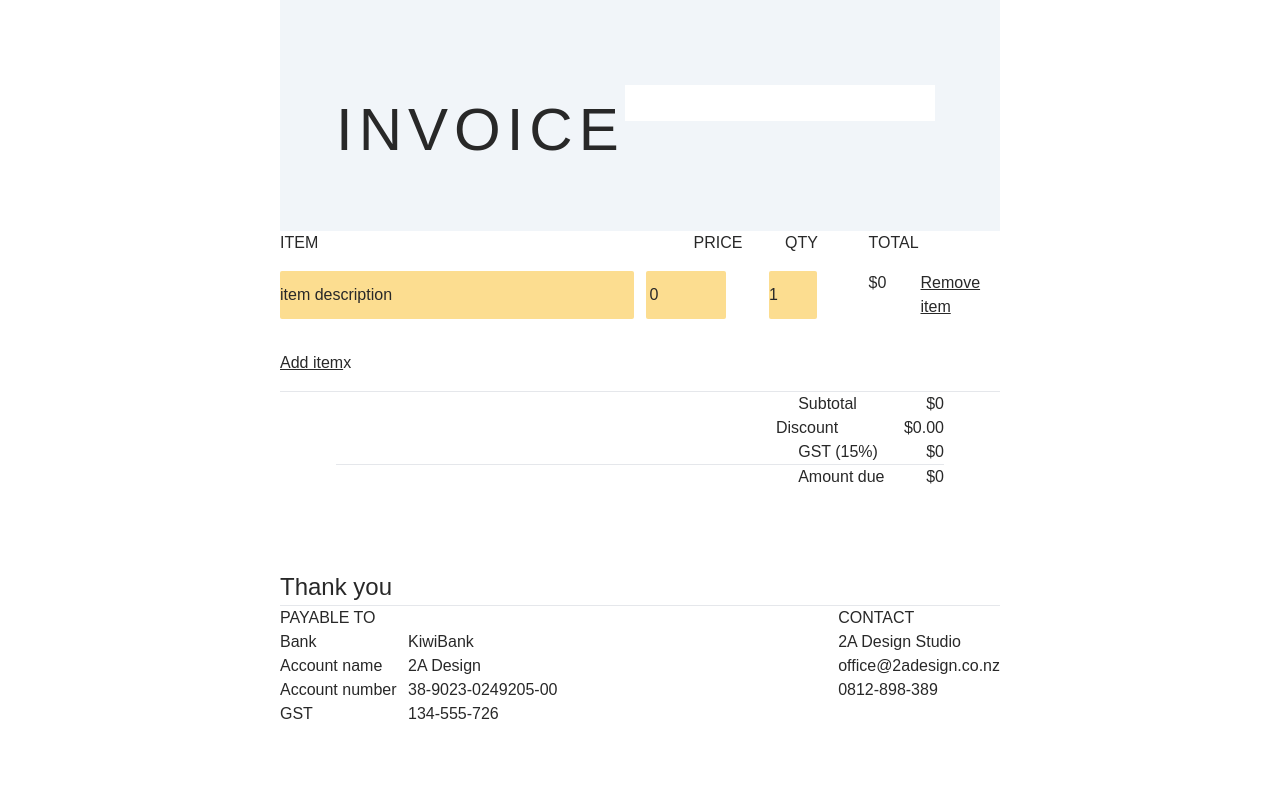
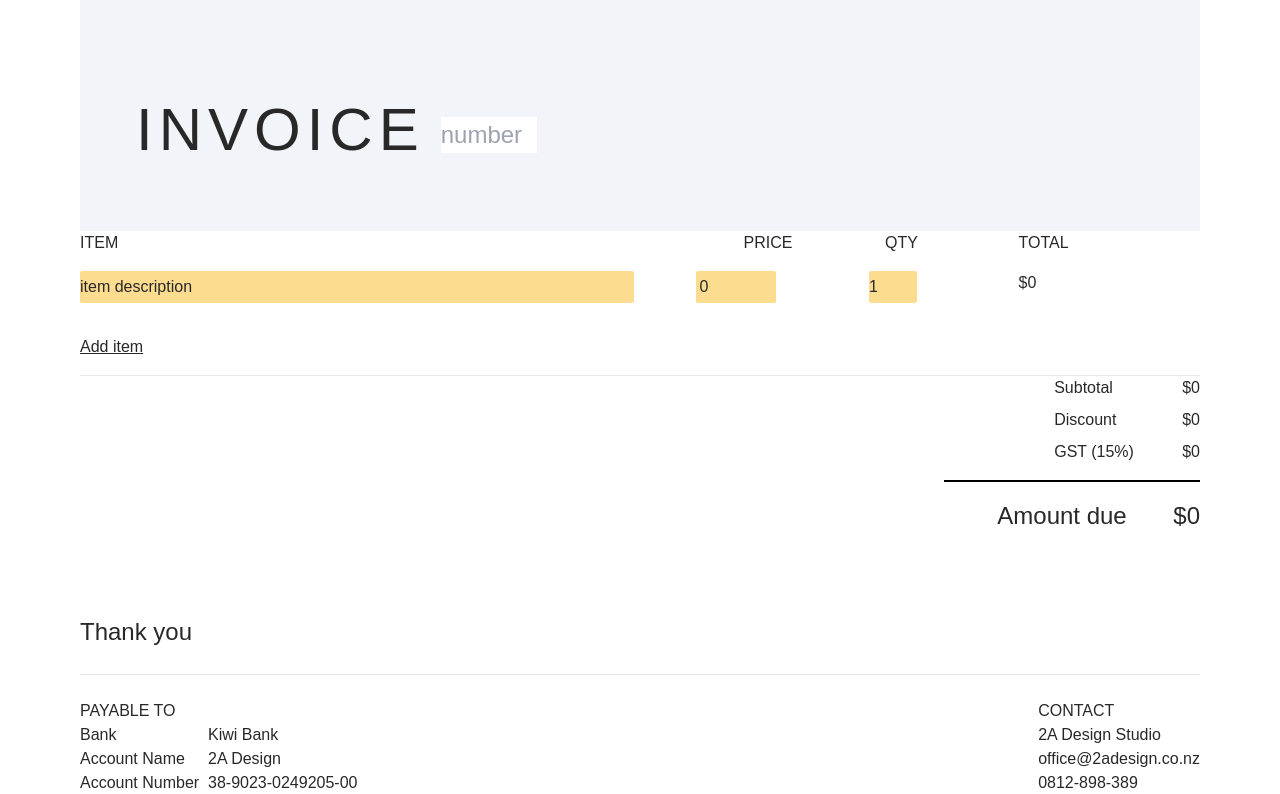
Before and after one commit to piggydoughnut/2a-tools, a Next.js app: page / in a window 1280 px wide. Shown: the part 446-1240 px from the top of the page. Built offline with nearby package versions, Linux system fonts and the light colour scheme.

Commit message:
moved InvoicePreview to components, moved config out of page code, visual invoice adjustments

```diff
--- a/components/InvoiceTable.tsx
+++ b/components/InvoiceTable.tsx
@@ -2,8 +2,7 @@ import { Field, FieldArray, Form, Formik } from "formik";
 
 import Image from "next/image";
 import { generatePdf } from "util/invoice";
-
-const c = require("../config");
+import { paymentValues } from "../config";
 
 // const dotProp = require("dot-prop-immutable");
 
@@ -60,26 +59,7 @@ function InvoiceTable({}: InvoiceTableProps) {
     dueDate: new Date(),
     billto: "",
     items: [{ ...newValue }],
-    paymentValues: [
-      {
-        label: "Bank",
-        value: c.payableTo.bankName,
-      },
-      {
-        label: "Account Name",
-        value: c.payableTo.accountName,
-      },
-      {
-        label: "Account Number",
-        value: c.payableTo.accountNumber,
-        number: true,
-      },
-      {
-        label: "Gst",
-        value: c.payableTo.gst,
-        number: true,
-      },
-    ],
+    paymentValues,
   };
   return (
     <div className="mx-10">
--- a/config.js
+++ b/config.js
@@ -1,8 +1,27 @@
-module.exports = {
-  payableTo: {
-    bankName: "Kiwi Bank",
-    accountName: "2A Design",
-    accountNumber: "38-9023-0249205-00",
-    gst: "134-555-726",
+export const payableTo = {
+  bankName: "Kiwi Bank",
+  accountName: "2A Design",
+  accountNumber: "38-9023-0249205-00",
+  gst: "134-555-726",
+};
+
+export const paymentValues = [
+  {
+    label: "Bank",
+    value: payableTo.bankName,
   },
-};
+  {
+    label: "Account Name",
+    value: payableTo.accountName,
+  },
+  {
+    label: "Account Number",
+    value: payableTo.accountNumber,
+    number: true,
+  },
+  {
+    label: "Gst",
+    value: payableTo.gst,
+    number: true,
+  },
+];
--- a/pages/index.js
+++ b/pages/index.js
@@ -1,11 +1,10 @@
 import { Field, FieldArray, Form, Formik } from "formik";
 
 import Image from "next/image";
-import InvoicePreview from "./InvoicePreview";
+import InvoicePreview from "../components/InvoicePreview";
 import axios from "axios";
+import { paymentValues } from "../config";
 import { useState } from "react";
-
-const c = require("../config");
 
 const newValue = {
   item: "item description",
@@ -17,20 +16,19 @@ const getTotal = (items) => {
     (total, currentValue) => total + currentValue.qty * currentValue.price,
     0
   );
-  console.log("invoice total is ", a);
   return a;
 };
 export default function Home() {
-  const [urll, setUrll] = useState(null);
+  const [pdfUrl, setPdfUrl] = useState(null);
 
-  const getPDF = (params) =>
-    axios
-      .post("/api/generatePdf", { ...params })
-      .then((data) => {
-        console.log(data);
-        setUrll("data:application/pdf;base64," + data.data);
-      })
-      .catch((e) => console.log(e));
+  const getPDF = async (params) => {
+    try {
+      const data = await axios.post("/api/generatePdf", { ...params });
+      setPdfUrl("data:application/pdf;base64," + data.data);
+    } catch (e) {
+      console.log(e);
+    }
+  };
 
   const initValues = {
     invoiceNumber: 12345,
@@ -38,33 +36,14 @@ export default function Home() {
     dueDate: new Date(),
     billto: "",
     items: [{ ...newValue }],
-    paymentValues: [
-      {
-        label: "Bank",
-        value: c.payableTo.bankName,
-      },
-      {
-        label: "Account Name",
-        value: c.payableTo.accountName,
-      },
-      {
-        label: "Account Number",
-        value: c.payableTo.accountNumber,
-        number: true,
-      },
-      {
-        label: "Gst",
-        value: c.payableTo.gst,
-        number: true,
-      },
-    ],
+    paymentValues,
   };
   const [params, setParams] = useState(initValues);
 
   return (
     <div
       id="content"
-      className="flex flex-col justify-center font-inriaSans text-midnight-black mx-60 mt-10 mb-10"
+      className="flex flex-col justify-center font-inriaSans text-midnight-black mx-20 mt-10 mb-10"
     >
       <div className="flex flex-row">
         <h1 className="font-inriaSans uppercase text-lg">
@@ -72,8 +51,8 @@ export default function Home() {
         </h1>
       </div>
 
-      {urll ? (
-        <InvoicePreview setUrll={(s) => setUrll(s)} urll={urll} />
+      {pdfUrl ? (
+        <InvoicePreview setPdfUrl={(s) => setPdfUrl(s)} pdfUrl={pdfUrl} />
       ) : (
         <div className="flex flex-col mt-12">
           <div className="flex flex-col mb-20">
@@ -82,7 +61,7 @@ export default function Home() {
                 Project number
               </label>
               <input
-                className="w-20 bg-yellowy mb-2 border-0 rounded-sm"
+                className="w-44 bg-yellowy mb-2 border-0 rounded-sm"
                 name="projectnumber"
                 type="text"
               />
@@ -98,13 +77,13 @@ export default function Home() {
               />
             </div>
           </div>
-          <div className="mx-10">
+          <div>
             <Formik
               initialValues={params}
               enableReinitialize
               onSubmit={async (vs) => {
-                getPDF(vs);
                 setParams(vs);
+                await getPDF(vs);
               }}
               render={({ values }) => (
                 <Form>
@@ -136,13 +115,18 @@ export default function Home() {
                         </div>
                       </div>
                     </div>
-                    <div className="flex flex-row align-bottom mt-20">
+                    <div className="flex flex-row align-baseline mt-20">
                       <h1 className="text-xl font-InriaSans tracking-widest">
                         INVOICE
                       </h1>
-                      <h3 className="text-lg self-align-bottom">
-                        <Field name="invoicenumber" type="text" />
-                      </h3>
+                      <div className="text-lg self-align-baseline pt-8 ml-4 w-20">
+                        <Field
+                          name="invoicenumber"
+                          type="text"
+                          placeholder="number"
+                          className="w-24"
+                        />
+                      </div>
                     </div>
                   </div>
                   <FieldArray
@@ -193,12 +177,14 @@ export default function Home() {
                               <div className="flex-1  w-10  border-0  justify-self-end">
                                 ${val.qty * val.price}
                               </div>
+                              {values.items.length > 1 && (
                                 <div
                                   className="underline cursor-pointer"
                                   onClick={() => arrayHelpers.remove(idx)}
                                 >
                                   Remove item
                                 </div>
+                              )}
                             </div>
                           ))}
                         <button
@@ -208,52 +194,45 @@ export default function Home() {
                         >
                           Add item
                         </button>
-                        x
                       </div>
                     )}
                   ></FieldArray>
-                  <hr></hr>
+                  <hr />
                   <p>{values.totalInvoice}</p>
-                  <div className="flex flex-col justify-end mx-14">
+                  <div className="flex flex-col justify-end">
                     <div className="flex flex-row justify-end">
                       <h3 className="w-32">Subtotal</h3>
                       <h3>${getTotal(values.items)}</h3>
                     </div>
-                    <div className="flex flex-row justify-end">
+                    <div className="flex flex-row justify-end mt-2">
                       <h3 className="w-32">Discount</h3>
-                      <h3>$0.00</h3>
+                      <h3>$0</h3>
                     </div>
-                    <div className="flex flex-row justify-end">
+                    <div className="flex flex-row justify-end mt-2">
                       <h3 className="w-32">GST (15%)</h3>
                       <h3>${(getTotal(values.items) * 0.15).toFixed()}</h3>
                     </div>
-                    <hr></hr>
-                    <div className="flex flex-row justify-end">
-                      <h1 className="w-32">Amount due</h1>
-                      <h1>${(getTotal(values.items) * 1.15).toFixed()}</h1>
+                    <div className="flex flex-row justify-end mt-4">
+                      <div className="w-64 border-t-2 border-black"></div>
+                    </div>
+                    <div className="flex flex-row justify-end  mt-4">
+                      <h1 className="w-44 text-lg">Amount due</h1>
+                      <h1 className="text-lg">
+                        ${(getTotal(values.items) * 1.15).toFixed()}
+                      </h1>
                     </div>
                   </div>
-                  <h1 className="mt-20 text-lg">Thank you</h1>
-                  <hr />
+                  <h1 className="mt-20 text-lg mb-6">Thank you</h1>
+                  <hr className="mb-6" />
                   <div className="flex flex-row justify-between">
                     <div className="flex flex-col">
                       <h3>PAYABLE TO</h3>
-                      <div className="flex flex-row">
-                        <p className="w-32">Bank</p>
-                        <p>KiwiBank</p>
+                      {paymentValues.map((v) => (
+                        <div key={v.value} className="flex flex-row">
+                          <p className="w-32">{v.label}</p>
+                          <p>{v.value}</p>
                         </div>
-                      <div className="flex flex-row">
-                        <p className="w-32">Account name</p>
-                        <p>2A Design</p>
-                      </div>
-                      <div className="flex flex-row">
-                        <p className="w-32">Account number</p>
-                        <p>38-9023-0249205-00</p>
-                      </div>
-                      <div className="flex flex-row">
-                        <p className="w-32">GST</p>
-                        <p>134-555-726</p>
-                      </div>
+                      ))}
                     </div>
                     <div className="flex flex-col">
                       <h3 className="text-gray">CONTACT</h3>
@@ -270,10 +249,6 @@ export default function Home() {
                       CREATE INVOICE
                     </button>
                   </div>
-
-                  {/* <a download="gello.pdf" href={urll}>
-                    get me
-                  </a> */}
                 </Form>
               )}
             ></Formik>
```
Also changed, not shown: components/InvoicePreview.tsx (renamed from pages/InvoicePreview.tsx). Lines whose indentation alone changed are shown as unchanged.
